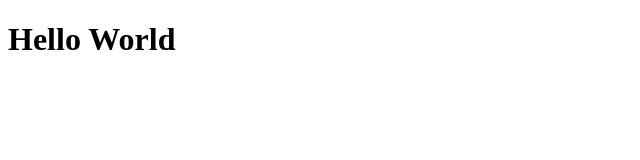
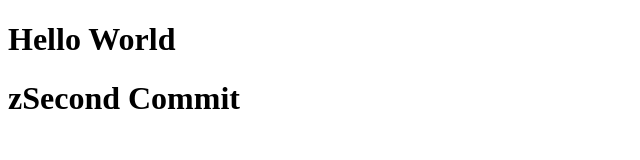
Before and after one commit to baonghesi/GIT_VN, a plain HTML site: page index.html in a window 1280 px wide. Shown: the whole page, without its empty margins (0-640 px from the left). Drawn offline with Linux system fonts and the light colour scheme.

Commit message:
second commit

```diff
--- a/index.html
+++ b/index.html
@@ -7,5 +7,6 @@
 </head>
 <body>
     <h1>Hello World</h1>
+    <h1>zSecond Commit</h1>
 </body>
 </html>
```
Also changed, not shown: 1 other file.
